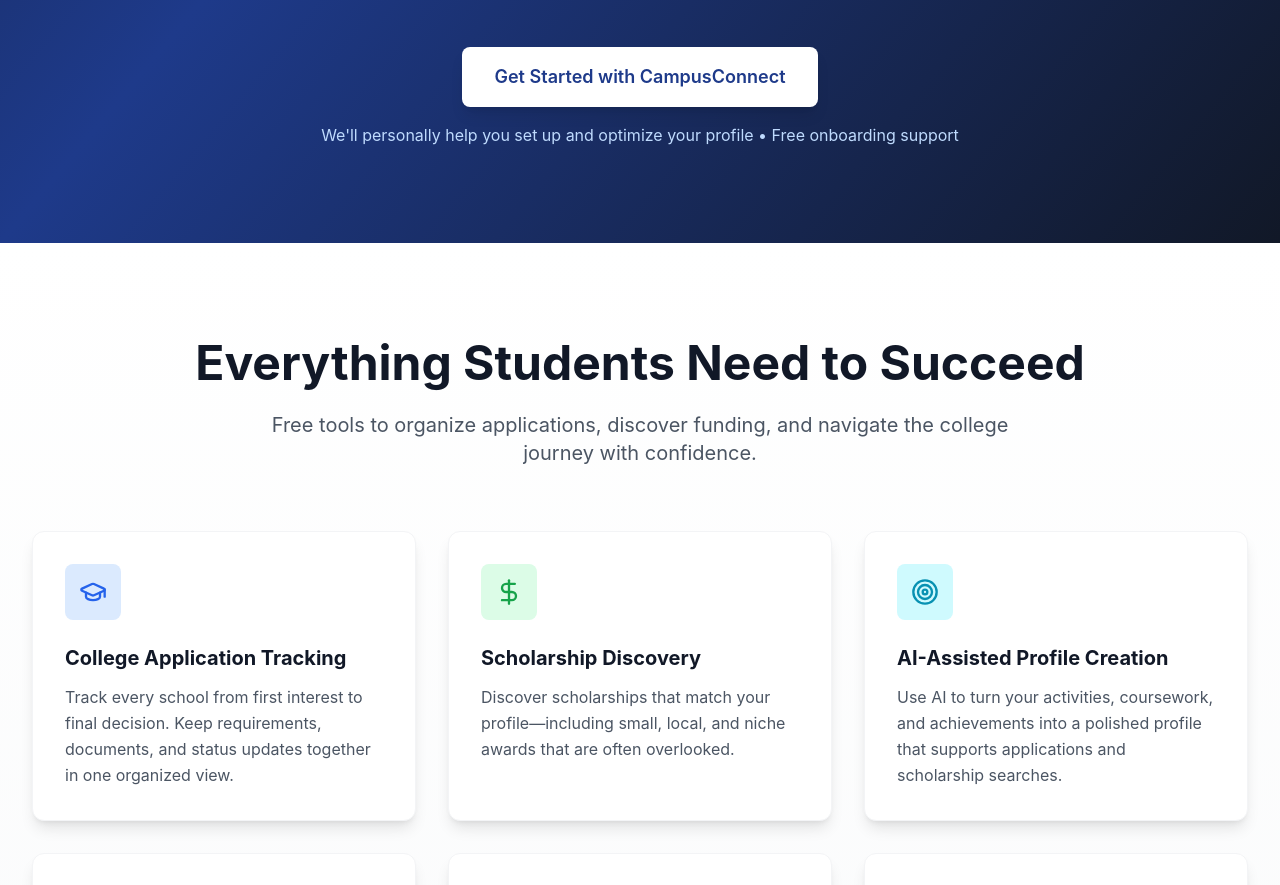
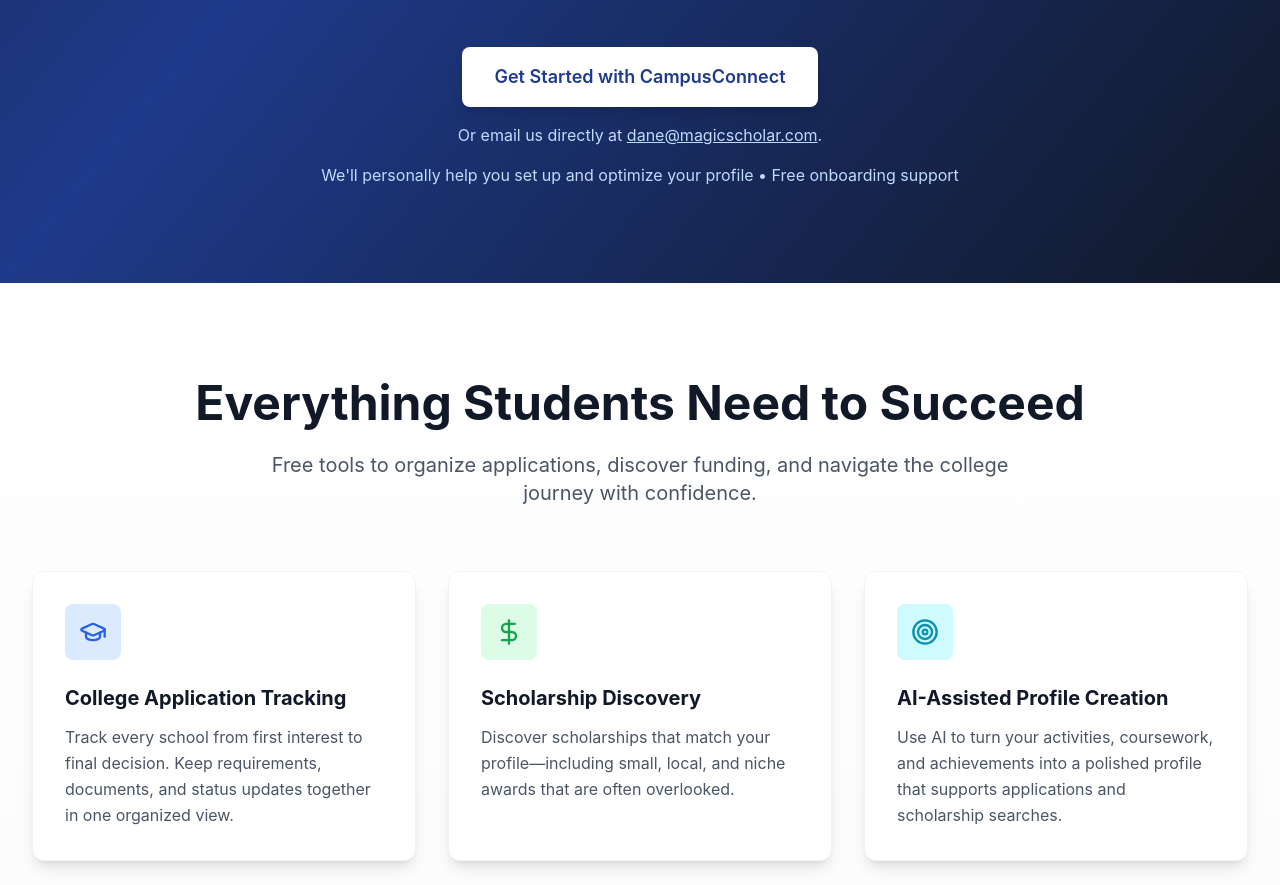
Before and after one commit to djahern-max/magicscholar-marketing, a Next.js app: page / in a window 1280 px wide. Shown: the part 3972-4857 px from the top of the page. Built offline with nearby package versions, Linux system fonts and the light colour scheme; no server answers.

Commit message:
added email to page

```diff
--- a/src/app/page.tsx
+++ b/src/app/page.tsx
@@ -412,11 +412,22 @@
 
           <div className="text-center mt-12">
             <a
-              href="mailto:contact@magicscholar.com?subject=CampusConnect%20Institution%20Interest"
+              href="mailto:dane@magicscholar.com?subject=CampusConnect%20Institution%20Interest"
               className="inline-block bg-white text-blue-900 px-8 py-4 rounded-lg hover:bg-blue-50 transition-all text-lg font-semibold shadow-lg hover:shadow-xl"
             >
               Get Started with CampusConnect
             </a>
+            <p className="text-blue-200 mt-4">
+              Or email us directly at{" "}
+              <a
+                href="mailto:dane@magicscholar.com?subject=CampusConnect%20Institution%20Interest"
+                className="underline hover:text-white"
+              >
+                dane@magicscholar.com
+              </a>
+              .
+            </p>
+
             <p className="text-blue-200 mt-4">
               We&apos;ll personally help you set up and optimize your profile &bull; Free onboarding support
             </p>
@@ -756,7 +767,7 @@
               <ArrowRight size={20} />
             </a>
             <a
-              href="mailto:contact@magicscholar.com?subject=CampusConnect%20Interest"
+              href="mailto:dane@magicscholar.com?subject=MagicScholar%20and%20CampusConnect%20Inquiry"
               className="bg-white text-gray-900 px-8 py-4 rounded-lg hover:bg-gray-100 transition-colors text-lg font-semibold"
             >
               Contact Us
@@ -835,7 +846,7 @@
                   </a>
                 </li>
                 <li>
-                  <a href="mailto:contact@magicscholar.com" className="hover:text-white transition-colors">
+                  <a href="mailto:dane@magicscholar.com" className="hover:text-white transition-colors">
                     Contact
                   </a>
                 </li>
```
